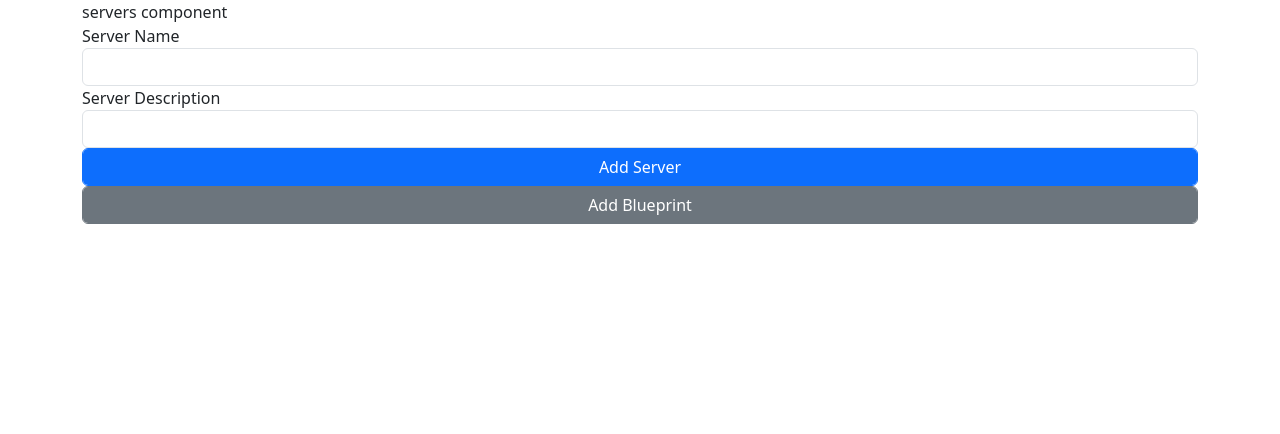
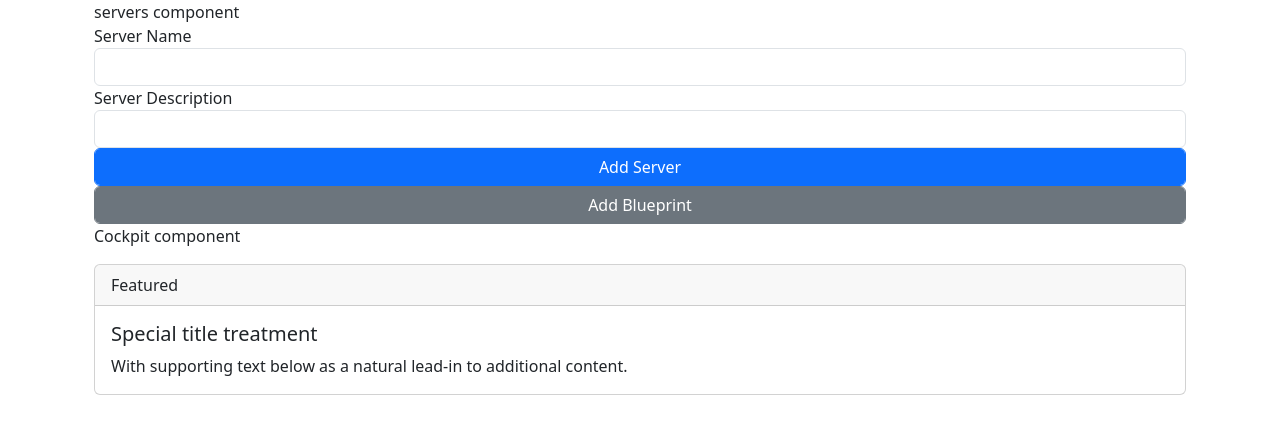
Before and after one commit to sureshushers/Angular_Data_Binding, an Angular app in the folder databinding/: page / in a window 1280 px wide. Shown: the top 434 px of the page. Built offline with nearby package versions, Linux system fonts and the light colour scheme.

Commit message:
4 files modified

```diff
--- a/databinding/src/app/app.component.html
+++ b/databinding/src/app/app.component.html
@@ -1 +1,4 @@
-<app-servers></app-servers>
+<div class="container">
+  <div class="row"><app-cockpit></app-cockpit></div>
+  <div class="row"><app-servers></app-servers></div>
+</div>
--- a/databinding/src/app/cockpit/cockpit.component.html
+++ b/databinding/src/app/cockpit/cockpit.component.html
@@ -1 +1,9 @@
-<p>cockpit works!</p>
+<div class="container">
+  <label for="">servers component</label><br />
+  <label for="Server name">Server Name</label><br />
+  <input type="text" class="form-control" />
+  <label for="">Server Description</label>
+  <input type="text" class="form-control" />
+  <button class="btn btn-primary form-control">Add Server</button>
+  <button class="btn btn-secondary form-control">Add Blueprint</button>
+</div>
--- a/databinding/src/app/servers/servers.component.html
+++ b/databinding/src/app/servers/servers.component.html
@@ -1,9 +1,12 @@
 <div class="container">
-  <label for="">servers component</label><br />
-  <label for="Server name">Server Name</label><br />
-  <input type="text" class="form-control" />
-  <label for="">Server Description</label>
-  <input type="text" class="form-control" />
-  <button class="btn btn-primary form-control">Add Server</button>
-  <button class="btn btn-secondary form-control">Add Blueprint</button>
+  <p>Cockpit component</p>
+  <div class="card">
+    <div class="card-header">Featured</div>
+    <div class="card-body">
+      <h5 class="card-title">Special title treatment</h5>
+      <p class="card-text">
+        With supporting text below as a natural lead-in to additional content.
+      </p>
+    </div>
+  </div>
 </div>
```
Also changed, not shown: databinding/src/app/cockpit/cockpit.component.ts (line endings or trailing spaces).
